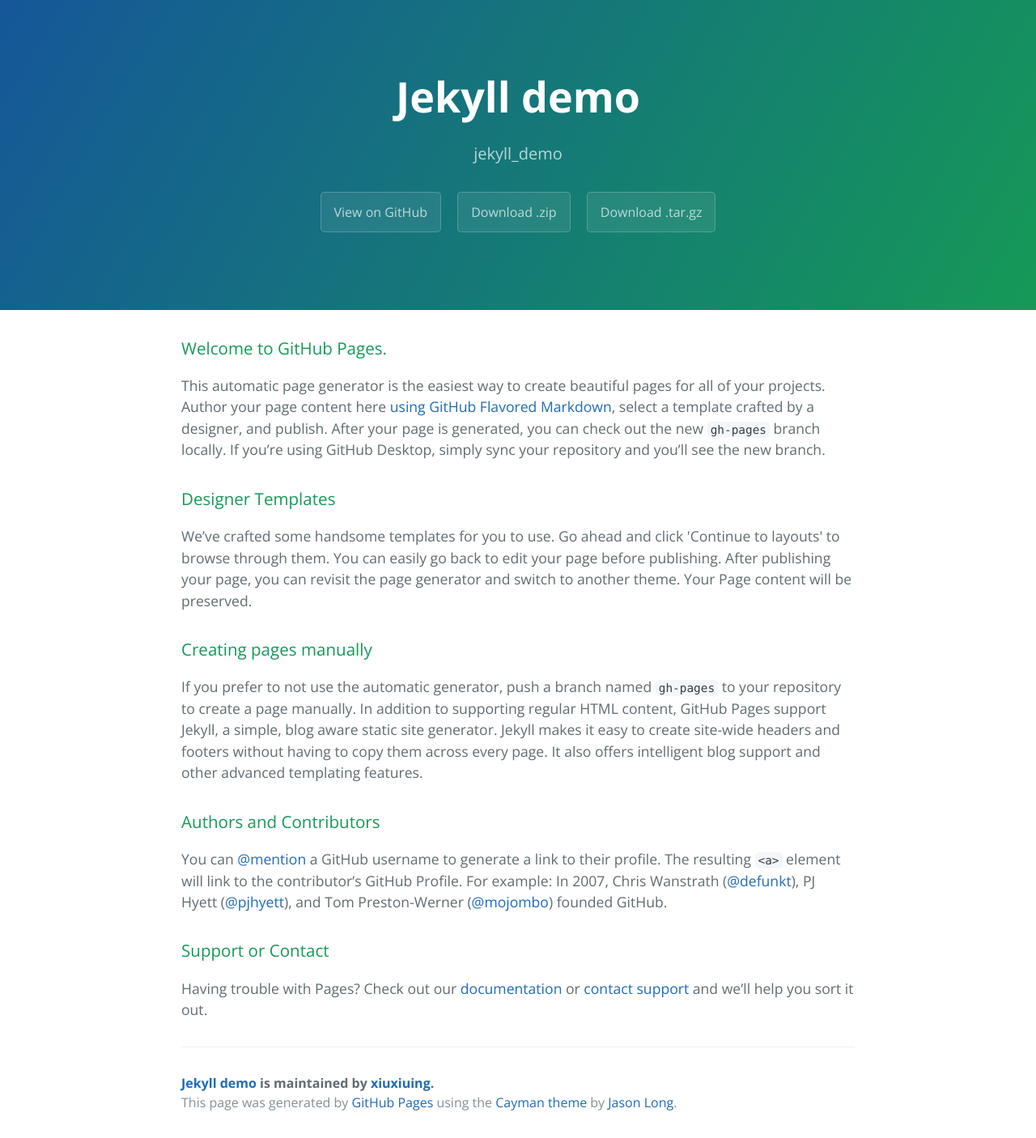
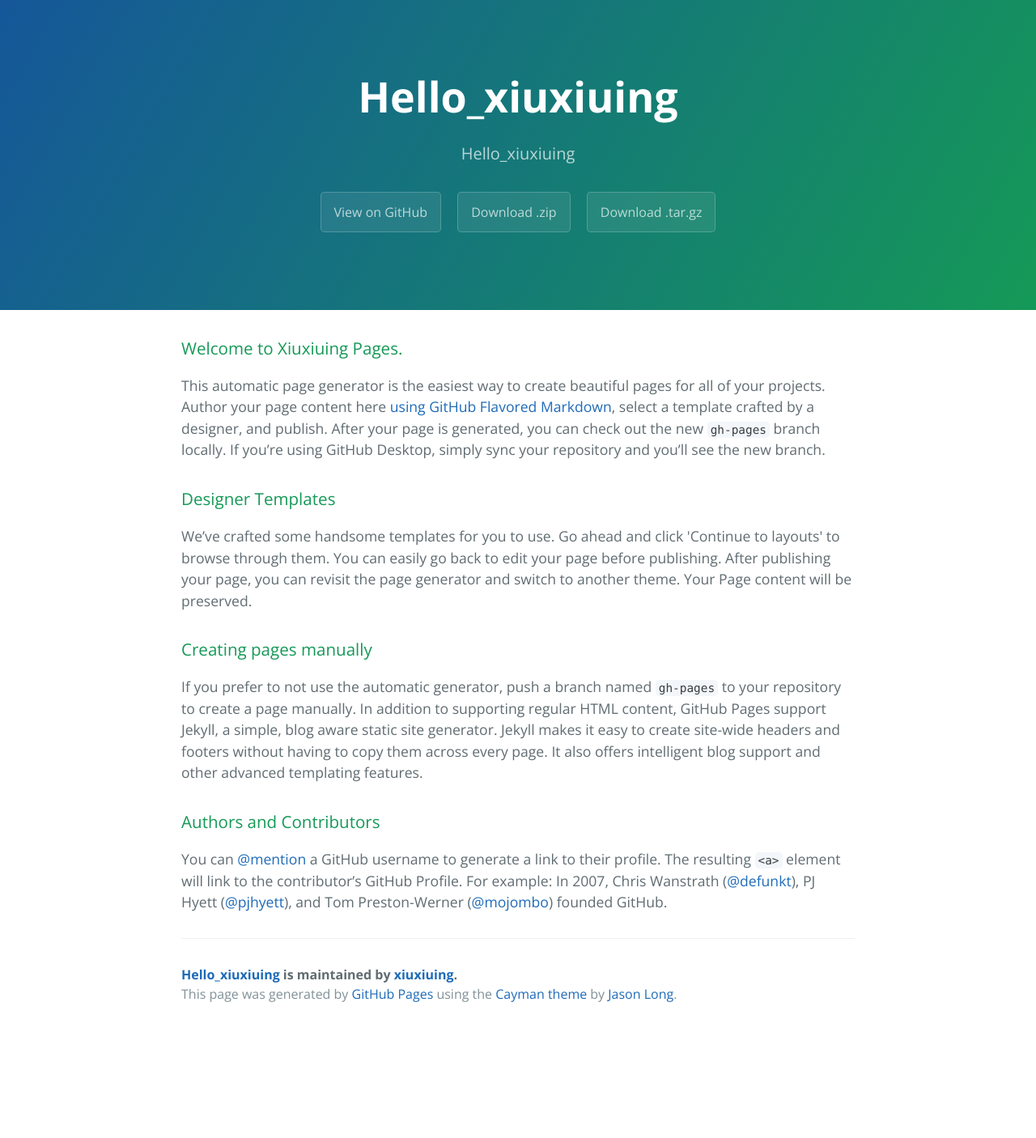
Before and after one commit to xiuxiuing/Hello-xiuxiuing, a Jekyll site: the page index.html, which Jekyll copies as it is, in a window 1280 px wide. Shown: the whole page at 81% size. Built offline with Jekyll 4.4.1, drawn with Linux system fonts in a browser that asks for light colours; after the commit the page ends 1272 px from its top, so only the background shows below that.

```diff
--- a/index.html
+++ b/index.html
@@ -2,7 +2,7 @@
 <html lang="en-us">
   <head>
     <meta charset="UTF-8">
-    <title>Jekyll demo by xiuxiuing</title>
+    <title>Hello_xiuxiuing by xiuxiuing</title>
     <meta name="viewport" content="width=device-width, initial-scale=1">
     <link rel="stylesheet" type="text/css" href="stylesheets/normalize.css" media="screen">
     <link href='https://fonts.googleapis.com/css?family=Open+Sans:400,700' rel='stylesheet' type='text/css'>
@@ -11,16 +11,16 @@
   </head>
   <body>
     <section class="page-header">
-      <h1 class="project-name">Jekyll demo</h1>
-      <h2 class="project-tagline">jekyll_demo</h2>
-      <a href="https://github.com/xiuxiuing/jekyll_demo" class="btn">View on GitHub</a>
-      <a href="https://github.com/xiuxiuing/jekyll_demo/zipball/master" class="btn">Download .zip</a>
-      <a href="https://github.com/xiuxiuing/jekyll_demo/tarball/master" class="btn">Download .tar.gz</a>
+      <h1 class="project-name">Hello_xiuxiuing</h1>
+      <h2 class="project-tagline">Hello_xiuxiuing</h2>
+      <a href="https://github.com/xiuxiuing/Hello-xiuxiuing" class="btn">View on GitHub</a>
+      <a href="https://github.com/xiuxiuing/Hello-xiuxiuing/zipball/master" class="btn">Download .zip</a>
+      <a href="https://github.com/xiuxiuing/Hello-xiuxiuing/tarball/master" class="btn">Download .tar.gz</a>
     </section>
 
     <section class="main-content">
       <h3>
-<a id="welcome-to-github-pages" class="anchor" href="#welcome-to-github-pages" aria-hidden="true"><span class="octicon octicon-link"></span></a>Welcome to GitHub Pages.</h3>
+<a id="welcome-to-xiuxiuing-pages" class="anchor" href="#welcome-to-xiuxiuing-pages" aria-hidden="true"><span class="octicon octicon-link"></span></a>Welcome to Xiuxiuing Pages.</h3>
 
 <p>This automatic page generator is the easiest way to create beautiful pages for all of your projects. Author your page content here <a href="https://guides.github.com/features/mastering-markdown/">using GitHub Flavored Markdown</a>, select a template crafted by a designer, and publish. After your page is generated, you can check out the new <code>gh-pages</code> branch locally. If you’re using GitHub Desktop, simply sync your repository and you’ll see the new branch.</p>
 
@@ -39,13 +39,8 @@
 
 <p>You can <a href="https://github.com/blog/821" class="user-mention">@mention</a> a GitHub username to generate a link to their profile. The resulting <code>&lt;a&gt;</code> element will link to the contributor’s GitHub Profile. For example: In 2007, Chris Wanstrath (<a href="https://github.com/defunkt" class="user-mention">@defunkt</a>), PJ Hyett (<a href="https://github.com/pjhyett" class="user-mention">@pjhyett</a>), and Tom Preston-Werner (<a href="https://github.com/mojombo" class="user-mention">@mojombo</a>) founded GitHub.</p>
 
-<h3>
-<a id="support-or-contact" class="anchor" href="#support-or-contact" aria-hidden="true"><span class="octicon octicon-link"></span></a>Support or Contact</h3>
-
-<p>Having trouble with Pages? Check out our <a href="https://help.github.com/pages">documentation</a> or <a href="https://github.com/contact">contact support</a> and we’ll help you sort it out.</p>
-
       <footer class="site-footer">
-        <span class="site-footer-owner"><a href="https://github.com/xiuxiuing/jekyll_demo">Jekyll demo</a> is maintained by <a href="https://github.com/xiuxiuing">xiuxiuing</a>.</span>
+        <span class="site-footer-owner"><a href="https://github.com/xiuxiuing/Hello-xiuxiuing">Hello_xiuxiuing</a> is maintained by <a href="https://github.com/xiuxiuing">xiuxiuing</a>.</span>
 
         <span class="site-footer-credits">This page was generated by <a href="https://pages.github.com">GitHub Pages</a> using the <a href="https://github.com/jasonlong/cayman-theme">Cayman theme</a> by <a href="https://twitter.com/jasonlong">Jason Long</a>.</span>
       </footer>
```
Also changed, not shown: params.json (+1 -1 lines).
